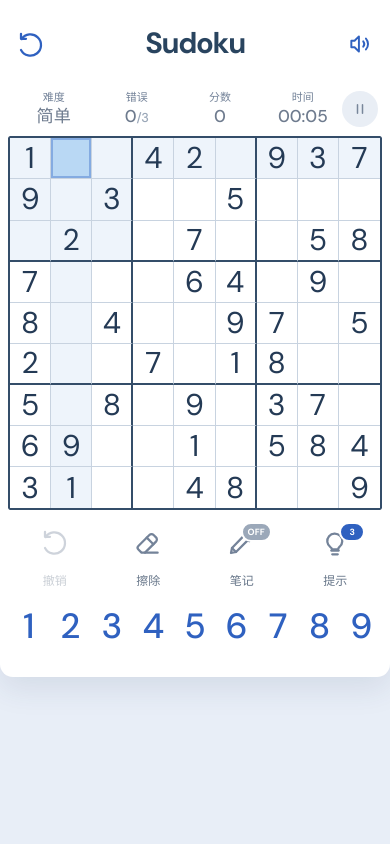
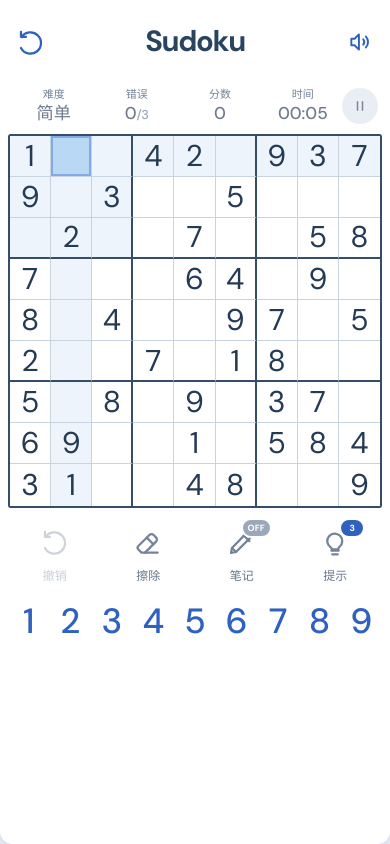
Before and after one commit to F-86/sudoku, a React (Vite) app: page / in a window 390 px wide. Built offline with nearby package versions, Linux system fonts and the light colour scheme.

Commit message:
feat: fit mobile game into one page

```diff
--- a/public/sw.js
+++ b/public/sw.js
@@ -1,4 +1,4 @@
-const CACHE_VERSION = 'v4'
+const CACHE_VERSION = 'v5'
 const CACHE_PREFIX = 'sudoku-'
 const CACHE_NAME = `${CACHE_PREFIX}${CACHE_VERSION}`
 const BASE_PATH = new URL(self.registration.scope).pathname
--- a/src/index.css
+++ b/src/index.css
@@ -964,17 +964,42 @@ footer p {
     background: #e8eef7;
   }
 
+  html,
+  body,
+  #root {
+    height: 100%;
+    min-height: 0;
+    overflow: hidden;
+    overscroll-behavior: none;
+  }
+
   body {
     background: #e8eef7;
   }
 
   .app {
-    overflow-x: clip;
-    min-height: auto;
+    --mobile-pad-top: max(8px, env(safe-area-inset-top));
+    --mobile-pad-bottom: max(10px, env(safe-area-inset-bottom));
+    --mobile-topbar-height: clamp(52px, 8dvh, 68px);
+    --mobile-status-height: clamp(46px, 7dvh, 58px);
+    --mobile-game-gap: clamp(5px, 1.4dvh, 11px);
+    --mobile-actions-height: clamp(52px, 9dvh, 72px);
+    --mobile-controls-gap: clamp(2px, 0.6dvh, 5px);
+    --mobile-number-height: clamp(46px, 7.2dvh, 57px);
+    display: grid;
+    grid-template-rows:
+      var(--mobile-topbar-height)
+      var(--mobile-status-height)
+      minmax(0, 1fr);
+    width: 100%;
+    height: 100vh;
+    height: 100dvh;
+    min-height: 0;
+    overflow: hidden;
     padding:
-      max(10px, env(safe-area-inset-top))
+      var(--mobile-pad-top)
       max(8px, env(safe-area-inset-right))
-      max(22px, env(safe-area-inset-bottom))
+      var(--mobile-pad-bottom)
       max(8px, env(safe-area-inset-left));
     border-radius: 0 0 13px 13px;
     background: #fff;
@@ -984,7 +1009,8 @@ footer p {
   .topbar {
     grid-template-columns: 44px minmax(0, 1fr) 44px;
     gap: 6px;
-    min-height: 68px;
+    height: var(--mobile-topbar-height);
+    min-height: 0;
   }
 
   .mobile-header-action {
@@ -1068,9 +1094,11 @@ footer p {
   .mobile-statusbar {
     display: grid;
     grid-template-columns: 1fr 0.9fr 1fr 1.35fr;
-    align-items: end;
+    align-items: center;
+    height: var(--mobile-status-height);
+    min-height: 0;
     gap: 4px;
-    padding: 10px 4px 9px;
+    padding: clamp(3px, 0.8dvh, 7px) 4px;
   }
 
   .mobile-status {
@@ -1150,22 +1178,52 @@ footer p {
   }
 
   .game-shell {
-    gap: 14px;
+    display: grid;
+    grid-template-rows: auto auto;
+    align-content: start;
+    align-items: stretch;
+    height: 100%;
+    min-height: 0;
+    gap: var(--mobile-game-gap);
     padding: 0;
+    overflow: hidden;
   }
 
-  .board-column,
+  .board-column {
+    display: grid;
+    width: 100%;
+    min-height: 0;
+    place-items: start center;
+  }
+
   .control-panel {
+    display: grid;
+    grid-template-rows: var(--mobile-actions-height) var(--mobile-number-height);
     width: 100%;
     max-width: none;
+    min-height: 0;
+    gap: var(--mobile-controls-gap);
   }
 
   .board-wrap {
+    width: min(100%, calc(
+      100dvh
+      - var(--mobile-pad-top)
+      - var(--mobile-pad-bottom)
+      - var(--mobile-topbar-height)
+      - var(--mobile-status-height)
+      - var(--mobile-game-gap)
+      - var(--mobile-actions-height)
+      - var(--mobile-controls-gap)
+      - var(--mobile-number-height)
+    ));
+    min-width: 0;
     border-radius: 2px;
     box-shadow: none;
   }
 
   .sudoku-board {
+    width: 100%;
     border-width: 2px;
     border-radius: 2px;
     touch-action: manipulation;
@@ -1180,26 +1238,30 @@ footer p {
   }
 
   .cell-value {
-    font-size: clamp(22px, 7.7vw, 36px);
+    font-size: clamp(18px, min(7.7vw, 5dvh), 36px);
   }
 
   .notes-grid i {
-    font-size: clamp(6px, 1.8vw, 8px);
+    font-size: clamp(6px, min(1.8vw, 1.3dvh), 8px);
   }
 
   .actions {
+    height: var(--mobile-actions-height);
+    min-height: 0;
     gap: 0;
-    margin: 0 0 5px;
+    margin: 0;
   }
 
   .actions > button {
-    min-height: 76px;
+    height: 100%;
+    min-height: 0;
+    align-content: center;
   }
 
   .action-icon {
     width: 48px;
-    height: 43px;
-    margin-bottom: 2px;
+    height: clamp(31px, 5.2dvh, 43px);
+    margin-bottom: clamp(0px, 0.4dvh, 2px);
     border-radius: 0;
     color: #748399;
     background: transparent;
@@ -1236,12 +1298,15 @@ footer p {
 
   .number-pad {
     grid-template-columns: repeat(9, minmax(0, 1fr));
+    height: var(--mobile-number-height);
+    min-height: 0;
     gap: 0;
   }
 
   .number-pad button {
     min-width: 0;
-    min-height: 61px;
+    height: 100%;
+    min-height: 0;
     padding: 0;
     border-radius: 5px;
     color: var(--blue);
@@ -1284,16 +1349,8 @@ footer p {
 }
 
 @media (max-width: 420px) and (orientation: portrait) {
-  .game-shell {
-    gap: 11px;
-  }
-
-  .actions > button {
-    min-height: 72px;
-  }
-
-  .number-pad button {
-    min-height: 57px;
+  .app {
+    --mobile-game-gap: clamp(4px, 1.2dvh, 9px);
   }
 }
 
```
